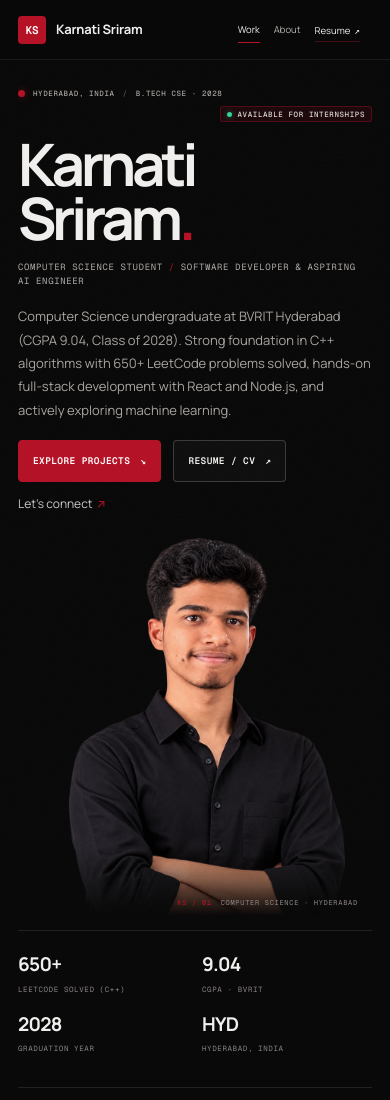
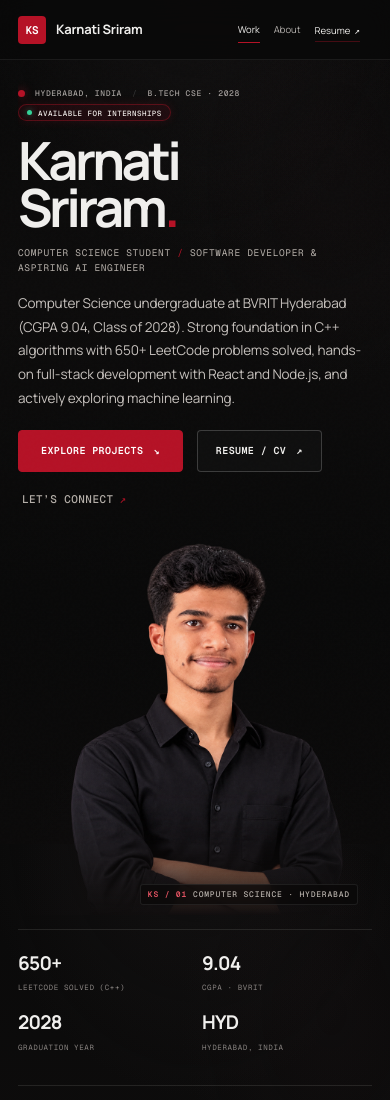
Before and after one commit to karnatisriram2006-lab/portifolio, a plain HTML site: page index.html in a window 390 px wide. Shown: the top 1100 px of the page. Drawn offline with nearby package versions, Linux system fonts and the light colour scheme.

Commit message:
Polish homepage visual design: typography scale, cohesive line-height, portrait fade integration, CTA alignment, and charcoal depth

```diff
--- a/styles.css
+++ b/styles.css
@@ -35,7 +35,12 @@ html {
 
 body {
   margin: 0;
-  background: var(--ink);
+  background-color: #090909;
+  background-image:
+    radial-gradient(ellipse 80% 50% at 50% -5%, rgba(32, 28, 29, 0.42) 0%, rgba(9, 9, 9, 0) 70%),
+    radial-gradient(ellipse 60% 40% at 85% 20%, rgba(26, 18, 20, 0.25) 0%, rgba(9, 9, 9, 0) 65%),
+    linear-gradient(180deg, #090909 0%, #0d0c0c 35%, #090909 70%, #0b0a0a 100%);
+  background-attachment: fixed;
   color: var(--paper);
   font-family: var(--display);
   font-size: 15px;
@@ -366,13 +371,13 @@ a:hover .arrow {
 }
 
 .eyebrow {
-  margin: 0 0 24px;
+  margin: 0 0 20px;
   display: flex;
   align-items: center;
   flex-wrap: wrap;
-  gap: 10px;
-  color: #a8a4a1;
-  font: 500 10px var(--mono);
+  gap: 8px 12px;
+  color: #a49f9c;
+  font: 500 9.5px var(--mono);
   letter-spacing: 0.08em;
   text-transform: uppercase;
 }
@@ -384,18 +389,20 @@ a:hover .arrow {
   box-shadow: 0 0 8px rgba(181, 18, 38, 0.5);
   flex: none;
 }
-.eyebrow-divider { color: var(--faint); }
+.eyebrow-divider { color: rgba(255, 255, 255, 0.15); }
 .hero-available {
   display: inline-flex;
   align-items: center;
   gap: 6px;
-  padding: 3px 8px;
-  border: 1px solid var(--acid-border);
-  border-radius: 3px;
-  background: var(--acid-dim);
-  color: #dedad7;
+  padding: 3px 9px;
+  border: 1px solid rgba(181, 18, 38, 0.4);
+  border-radius: 999px;
+  background: rgba(181, 18, 38, 0.1);
+  color: #ede9e6;
   font-size: 8.5px;
-  margin-left: auto;
+  letter-spacing: 0.06em;
+  box-shadow: 0 0 10px rgba(181, 18, 38, 0.15);
+  margin-left: 2px;
 }
 .dot-green {
   width: 5px;
@@ -408,10 +415,10 @@ a:hover .arrow {
 
 .hero-title {
   margin: 0;
-  font-size: clamp(64px, 7.5vw, 100px);
-  line-height: 0.95;
+  font-size: clamp(60px, 7vw, 94px);
+  line-height: 0.89;
   font-weight: 700;
-  letter-spacing: -0.075em;
+  letter-spacing: -0.07em;
   color: var(--paper);
 }
 .hero-title .hero-line {
@@ -419,12 +426,12 @@ a:hover .arrow {
 }
 
 .hero-role {
-  margin: 20px 0 0;
+  margin: 18px 0 0;
   font-family: var(--mono);
   font-size: 11px;
   letter-spacing: 0.07em;
   text-transform: uppercase;
-  color: #b0aba8;
+  color: #b5afa9;
 }
 .hero-role span {
   color: var(--acid);
@@ -432,7 +439,7 @@ a:hover .arrow {
 
 .hero-bottom {
   max-width: 520px;
-  margin-top: 24px;
+  margin-top: 22px;
   display: flex;
   flex-direction: column;
   gap: 20px;
@@ -440,17 +447,47 @@ a:hover .arrow {
 
 .hero-intro {
   margin: 0;
-  color: #aba6a3;
+  color: #c7c2be;
   font-size: 14px;
-  line-height: 1.8;
+  font-weight: 400;
+  line-height: 1.78;
+  letter-spacing: -0.01em;
 }
 
 .hero-actions {
   display: flex;
   align-items: center;
   flex-wrap: wrap;
-  gap: 16px;
-  margin-top: 4px;
+  gap: 14px 18px;
+  margin-top: 6px;
+}
+.hero-actions .button-primary {
+  padding: 0 22px;
+}
+.hero-actions .button-ghost {
+  padding: 0 18px;
+}
+.hero-actions .text-link {
+  font-family: var(--mono);
+  font-size: 11px;
+  font-weight: 500;
+  letter-spacing: 0.04em;
+  text-transform: uppercase;
+  color: #b5afa9;
+  padding: 8px 4px;
+  display: inline-flex;
+  align-items: center;
+  gap: 6px;
+}
+.hero-actions .text-link span {
+  color: var(--acid);
+  transition: transform 0.2s var(--curve);
+}
+.hero-actions .text-link:hover {
+  color: #fff;
+}
+.hero-actions .text-link:hover span {
+  transform: translate(2px, -2px);
 }
 
 /* ── Hero Portrait Integration (Primary Focal Point) ── */
@@ -463,6 +500,20 @@ a:hover .arrow {
   display: flex;
   align-items: flex-end;
   justify-content: center;
+}
+
+.hero-portrait::before {
+  content: "";
+  position: absolute;
+  bottom: 0;
+  left: 50%;
+  transform: translateX(-50%);
+  width: 100%;
+  max-width: 460px;
+  height: 55%;
+  background: radial-gradient(ellipse at 50% 90%, rgba(20, 16, 17, 0.65) 0%, rgba(9, 9, 9, 0) 72%);
+  z-index: 1;
+  pointer-events: none;
 }
 
 .hero-portrait img {
@@ -474,23 +525,33 @@ a:hover .arrow {
   object-fit: cover;
   object-position: center 12%;
   display: block;
-  mask-image: linear-gradient(to bottom, black 82%, transparent 100%);
-  -webkit-mask-image: linear-gradient(to bottom, black 82%, transparent 100%);
+  mask-image: linear-gradient(to bottom, #000 0%, #000 62%, rgba(0, 0, 0, 0.88) 74%, rgba(0, 0, 0, 0.55) 84%, rgba(0, 0, 0, 0.2) 93%, transparent 100%);
+  -webkit-mask-image: linear-gradient(to bottom, #000 0%, #000 62%, rgba(0, 0, 0, 0.88) 74%, rgba(0, 0, 0, 0.55) 84%, rgba(0, 0, 0, 0.2) 93%, transparent 100%);
 }
 
 .portrait-caption {
   position: absolute;
-  right: 6%;
-  bottom: 12px;
+  right: 5%;
+  bottom: 14px;
   z-index: 3;
-  color: #8c8684;
-  font-size: 8px;
+  color: #b5afa9;
+  font-size: 9.5px;
+  font-weight: 500;
   letter-spacing: 0.1em;
   text-transform: uppercase;
+  padding: 4px 9px;
+  background: rgba(10, 9, 9, 0.72);
+  backdrop-filter: blur(8px);
+  -webkit-backdrop-filter: blur(8px);
+  border: 1px solid rgba(255, 255, 255, 0.08);
+  border-radius: 3px;
+  display: inline-flex;
+  align-items: center;
 }
 .portrait-caption span {
-  color: var(--acid);
-  margin-right: 4px;
+  color: #e45463;
+  font-weight: 600;
+  margin-right: 6px;
 }
 
 /* Hero Highlights Meta Strip */
@@ -1465,7 +1526,7 @@ a:hover .arrow {
     grid-template-columns: 1.15fr 0.85fr;
     column-gap: 24px;
   }
-  .hero-title { font-size: clamp(52px, 8vw, 78px); }
+  .hero-title { font-size: clamp(48px, 7.5vw, 74px); line-height: 0.90; }
 
   .case-study-split {
     grid-template-columns: 1fr;
@@ -1546,20 +1607,21 @@ a:hover .arrow {
     padding: 0;
   }
   .eyebrow {
-    font-size: 7.5px;
+    font-size: 8px;
     margin-bottom: 16px;
-    gap: 8px;
+    gap: 6px 10px;
   }
   .hero-available {
     font-size: 7.5px;
-    padding: 2px 6px;
+    padding: 2.5px 8px;
+    margin-left: 0;
   }
   .hero-title {
-    font-size: clamp(54px, 15vw, 76px);
-    line-height: 0.92;
+    font-size: clamp(48px, 13.5vw, 70px);
+    line-height: 0.89;
   }
   .hero-role {
-    font-size: 9px;
+    font-size: 9.5px;
     margin-top: 14px;
   }
   .hero-bottom {
@@ -1567,28 +1629,30 @@ a:hover .arrow {
     gap: 14px;
   }
   .hero-intro {
-    font-size: 13px;
+    font-size: 13.5px;
+    line-height: 1.75;
   }
   .hero-actions {
-    gap: 12px;
+    gap: 10px 14px;
   }
   .button {
     min-height: 42px;
-    padding: 0 14px;
-    font-size: 9.5px;
+    padding: 0 16px;
+    font-size: 10px;
   }
 
   /* Portrait Mobile Clean Placement */
   .hero-portrait {
     width: 100%;
-    height: min(98vw, 420px);
-    margin: 20px 0 0;
+    height: min(96vw, 420px);
+    margin: 24px 0 0;
     order: 2;
   }
   .portrait-caption {
     right: 4%;
-    bottom: 8px;
-    font-size: 7px;
+    bottom: 10px;
+    font-size: 8px;
+    padding: 3px 7px;
   }
 
   .hero-meta {
@@ -1710,7 +1774,7 @@ a:hover .arrow {
   .site-header { padding-inline: 14px; }
   .wordmark-name { display: none; }
   .desktop-nav { gap: 10px; margin-right: 0; }
-  .hero-title { font-size: 48px; }
+  .hero-title { font-size: 42px; line-height: 0.90; }
   .contact-content h2 { font-size: 34px; }
   .contact-qr-grid { justify-content: space-between; }
   .qr-card { flex: 1; width: auto; }
```
